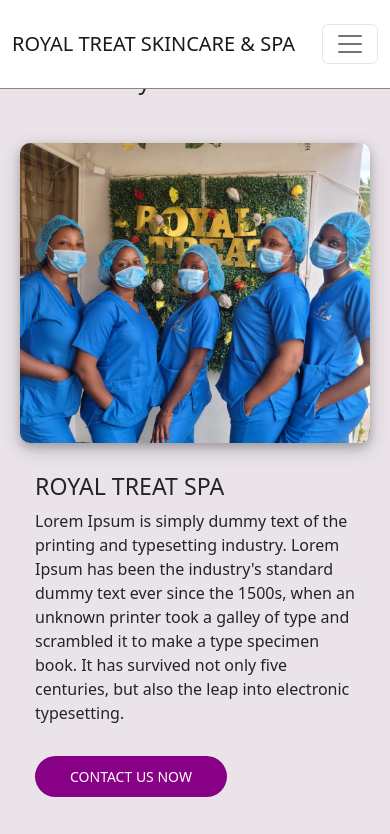
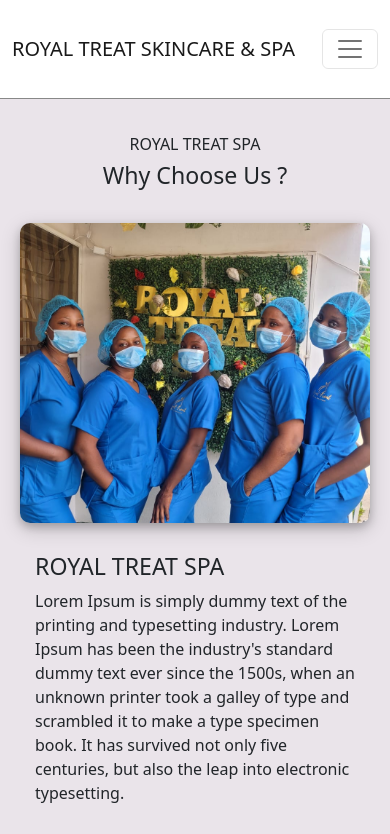
Before and after one commit to Tobiloba007/Royal-Spa, a React (Create React App) app: page /about in a window 390 px wide. Shown: the top 834 px of the page. Built offline with nearby package versions, Linux system fonts and the light colour scheme.

Commit message:
adjusted

```diff
--- a/src/components/About/about.css
+++ b/src/components/About/about.css
@@ -10,7 +10,7 @@
 }
 .ab-top{
     text-align: center;
-    margin: 30px 0px 25px 0px;
+    margin: 40px 0px 25px 0px;
 }
 
 .ab-bottom{
@@ -49,11 +49,6 @@
 
 @media (max-width: 425px) {
 
-    .ab-top{
-        text-align: center;
-        margin: 40px 0px 40px 0px;
-    }
-
     .ab-bottom{
         display: flex;
         flex-direction: column;
--- a/src/components/Gallery/gallery.css
+++ b/src/components/Gallery/gallery.css
@@ -25,7 +25,7 @@
     display: flex;
     flex-direction: column;
     align-items: center;
-    margin: 15px 0px 0px 0px;
+    margin: 30px 0px 0px 0px;
 }
 
 .g-title{
--- a/src/components/Intro/intro.css
+++ b/src/components/Intro/intro.css
@@ -9,7 +9,7 @@
 .i-images{
     margin-top: 0px;
     position: relative;
-    height: 85vh;
+    height: 50%;
     width: 50%;
     float: right;
     object-fit: cover;
@@ -20,7 +20,7 @@
     height: 100%;
     font-size: 70px;
     font-weight: normal;
-    margin: 210px 0px 0px 70px;
+    margin: 100px 0px 0px 70px;
     z-index: 10;
     color: #880085;
 }
@@ -28,22 +28,27 @@
 
 @media (max-width: 425px){
 
+    .i-wrapper{
+        position: relative;
+        background-color: whitesmoke;
+    }
+
     .i-message{
         background: rgb(0, 0, 0);
         background: rgba(0, 0, 0, 0.5);
         width: 100%;
         height: 100%;
         color: white;
-        font-size: 30px;
+        font-size: 35px;
         font-weight: 400;
         z-index: 5;
-        margin: 12px 0px 0px 0px;
-        padding: 170px 0px 0px 110px;
+        margin: 0px 0px 0px 0px;
+        padding: 90px 0px 0px 80px;
     }
 
     .i-images{
         position: relative;
-        height: 70vh;
+        height: 55vh;
         width: 100%;
     }
   }
--- a/src/components/Navbar/Navbar.jsx
+++ b/src/components/Navbar/Navbar.jsx
@@ -8,11 +8,11 @@
 
 function OffCanvasExample() {
   return (
-    <>
+    <div className='n-wrapper'>
       {['lg'].map((expand) => (
-        <Navbar key={expand} bg="white" expand={expand} className="mb-0 py-4 nav-con">
+        <Navbar key={expand} bg="white" expand={expand} className="py-1 nav-con">
           <Container fluid>
-            <Navbar.Brand>ROYAL TREAT SKINCARE & SPA</Navbar.Brand>
+            <Navbar.Brand className='n-nav-p'>ROYAL TREAT SKINCARE & SPA</Navbar.Brand>
             <Navbar.Toggle aria-controls={`offcanvasNavbar-expand-${expand}`} />
             <Navbar.Offcanvas
               id={`offcanvasNavbar-expand-${expand}`}
@@ -21,11 +21,11 @@
             >
               <Offcanvas.Header closeButton>
                 <Offcanvas.Title id={`offcanvasNavbarLabel-expand-${expand}`}>
-                  ROYAL SKINCARE AND SPA
+                ROYAL TREAT SKINCARE & SPA
                 </Offcanvas.Title>
               </Offcanvas.Header>
               <Offcanvas.Body>
-                <Nav className="justify-content-center align-items-center flex-grow-1 ps-0">
+                <Nav className=" n-nav-links justify-content-center  flex-grow-1 ps-0">
                   <Link className='n-link' to="/">HOME</Link>
                   <Link className='n-link' to="/about">ABOUT</Link>
                   <Link className='n-link' to="/pictures">GALLERY</Link>
@@ -36,7 +36,7 @@
           </Container>
         </Navbar>
       ))}
-    </>
+    </div>
   );
 }
 
--- a/src/components/Navbar/navbar.css
+++ b/src/components/Navbar/navbar.css
@@ -3,16 +3,23 @@
     padding: 0px;
 }
 
+.n-wrapper{
+    margin-bottom: 95px;
+}
 .nav-con{
     position: fixed;
-    width: 100vw;
+    top: 0;
+    width: 100%;
     z-index: 5;
-    margin-bottom: 50px;
     box-shadow: 0px 1px #888888;
 }
 
-.n-img{
+.n-nav-links{
+    margin-left: 300px;
+}
 
+.n-nav-p{
+    margin-left: 100px;
 }
 
 .n-link{
@@ -25,10 +32,21 @@
 
 @media (max-width: 425px){
 
-.n-img{
-    height: 50px;
-    width: 100px;
-    margin: 0px;
+.nav-con{
+    position: fixed;
+    width: 100%;
+    z-index: 5;
+    box-shadow: 0px 1px #888888;
+}
+
+.n-nav-p{
+    padding: 30px 0px;
+    margin-left: 0px;
+}
+
+.n-nav-links{
+   margin-left: 0;
+   align-items: center;
 }
 
 }
```
